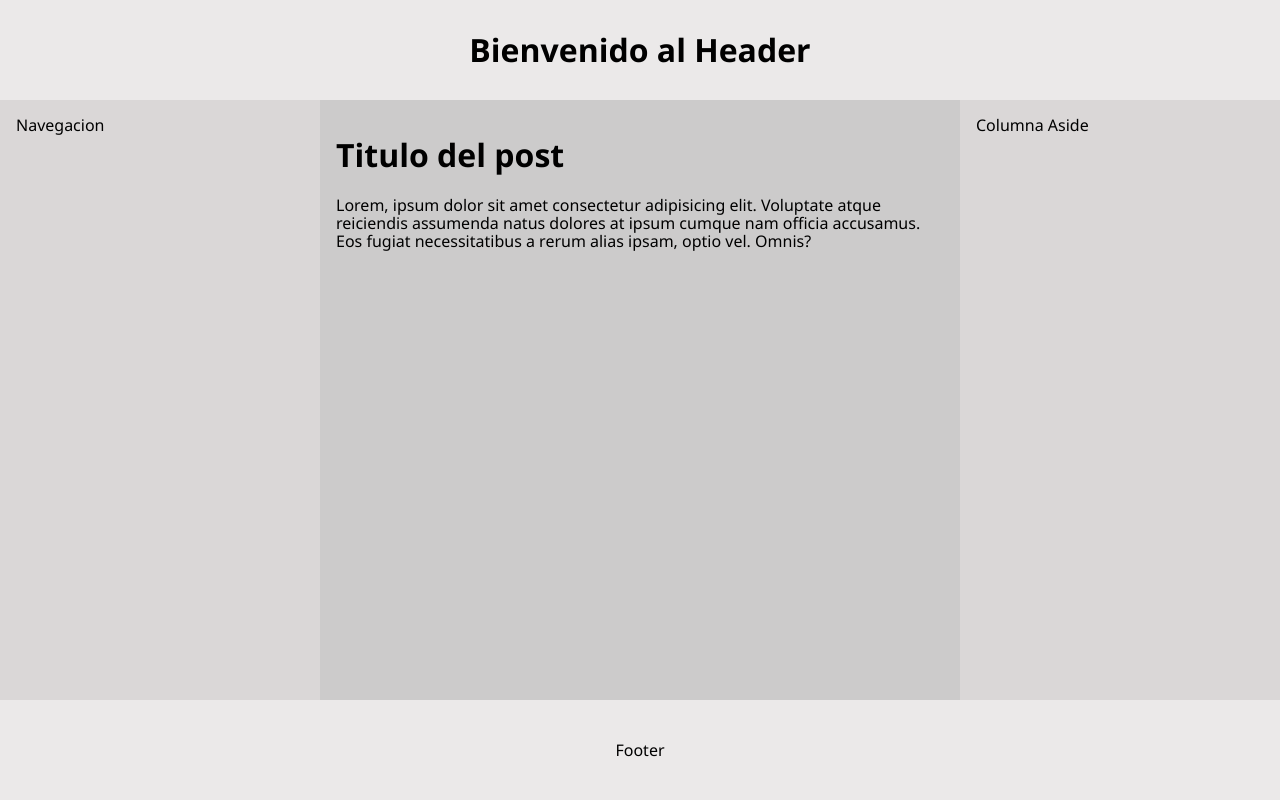
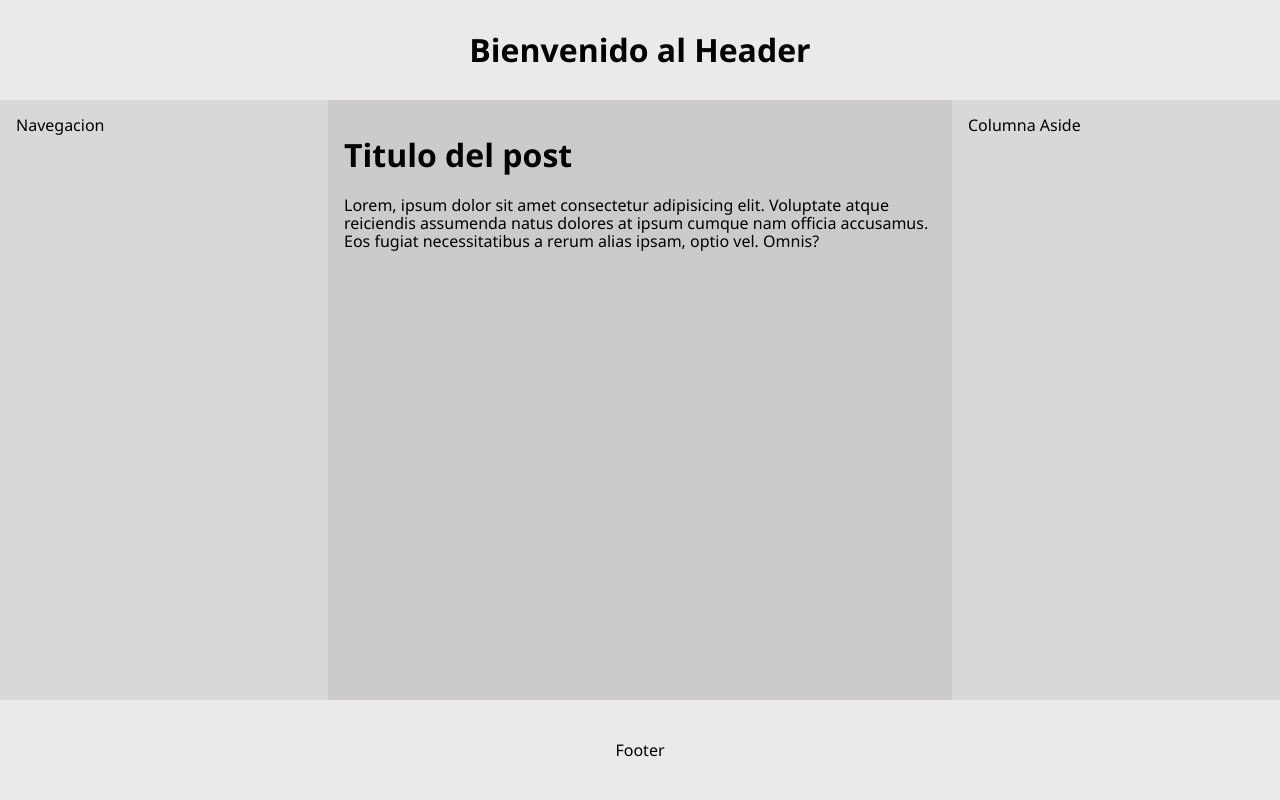
Before and after one commit to andresalvarezb/modeladoEnCaja, a plain HTML site: page index.html in a window 1280 px wide. Drawn offline with Linux system fonts and the light colour scheme.

Commit message:
refactor: :art: Use flex property to set the width of each element

```diff
--- a/css/styles.css
+++ b/css/styles.css
@@ -41,11 +41,11 @@ article {
 nav,
 aside {
     height: 100%;
-    width: 25%;
+    flex: 1;
 }
 
 article {
-    width: 50%;
+    flex: 2;
     height: 100%;
     order: 1;
     background-color: #cccbcb;
```
